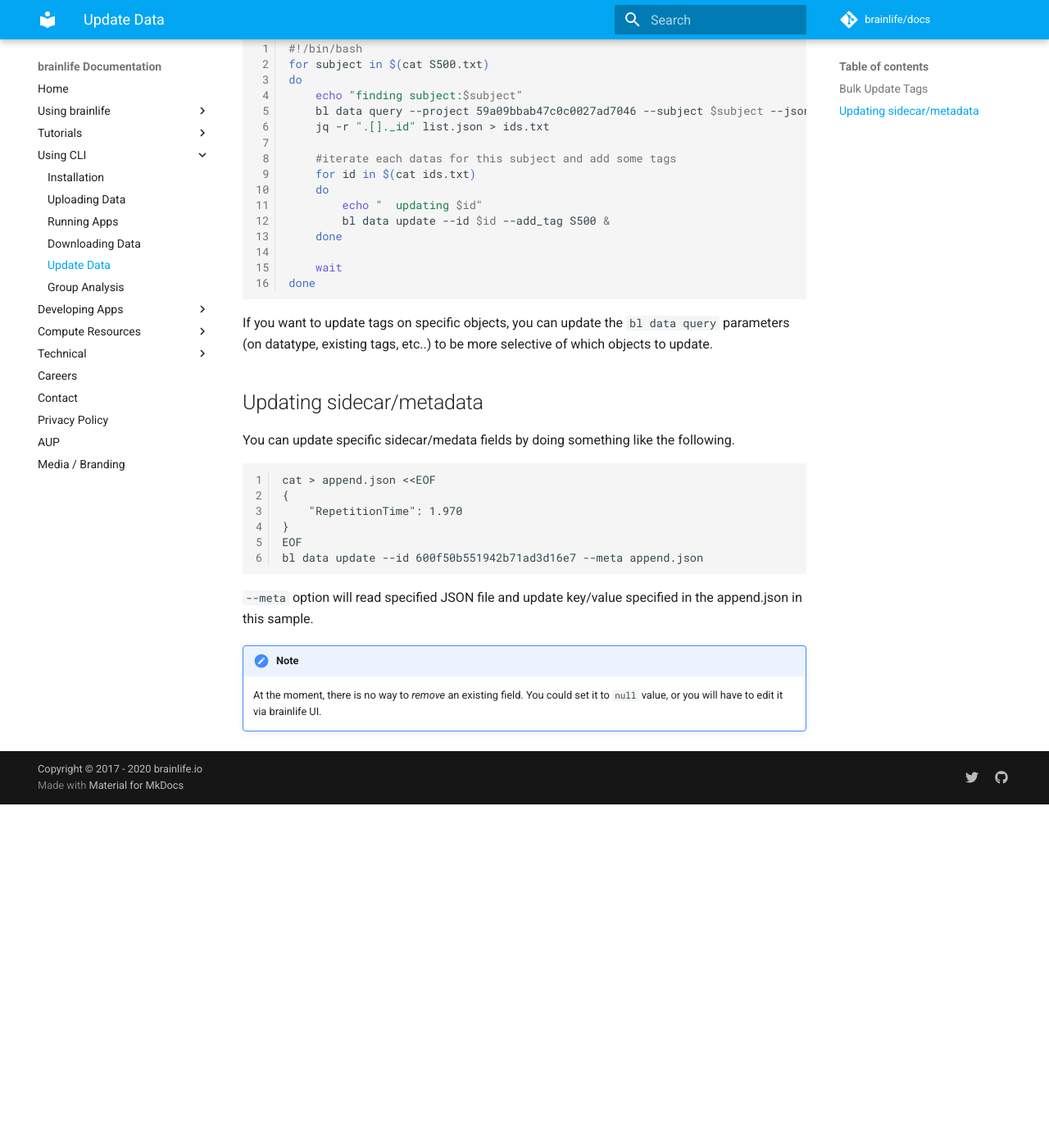
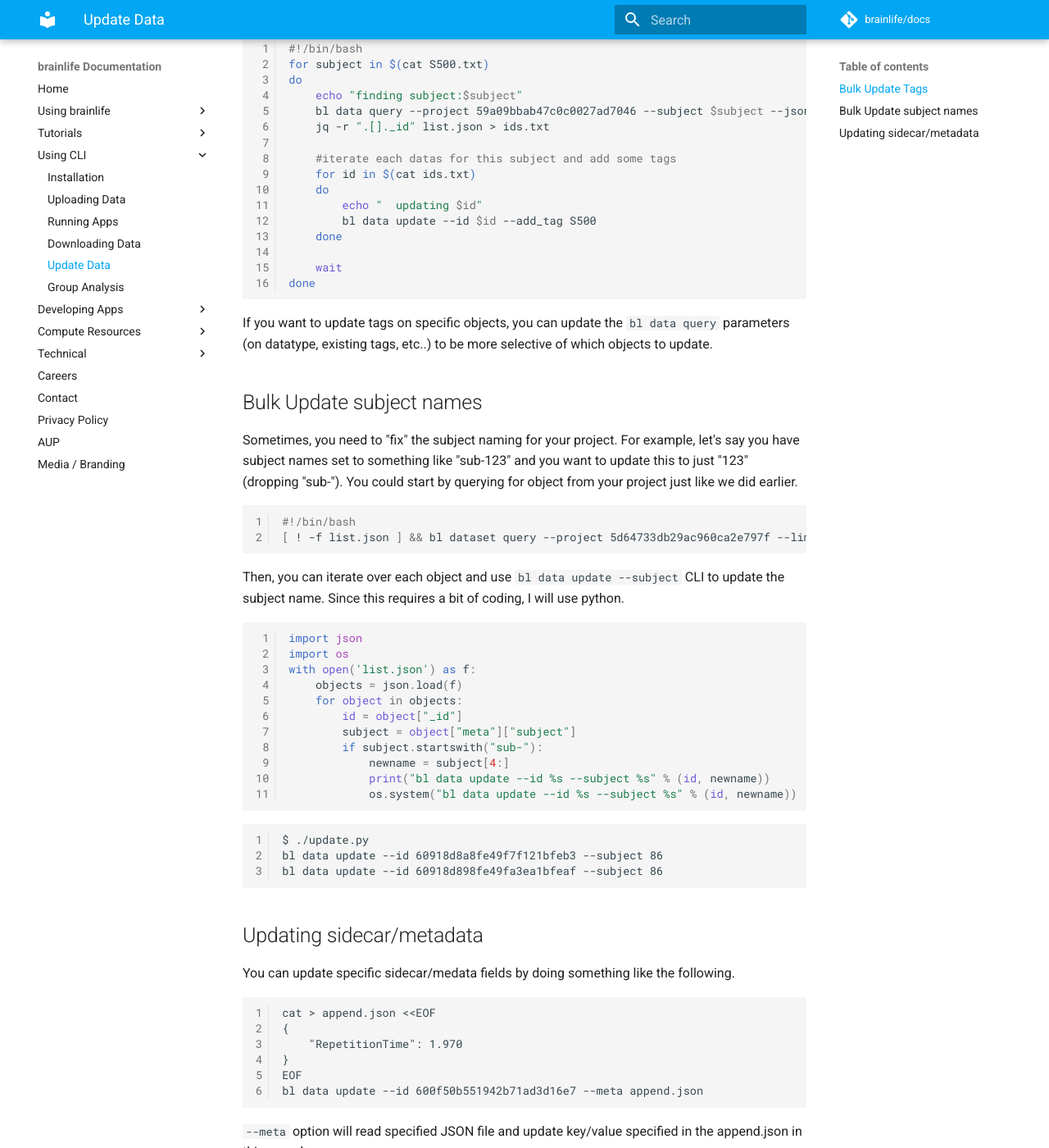
Before and after one commit to brainlife/docs, an MkDocs documentation site: the page built from docs/cli/update.md, in a window 1280 px wide and 1400 px high, scrolled down 1413 px. Shown: the whole window at 82% size. Built offline with MkDocs 1.6.1 and Material for MkDocs 9.7.7, drawn with Linux system fonts in a browser that asks for light colours; comment, search, counter and statistics services are not loaded; before the commit the page ends 2394 px from its top, so only the background shows below that.

Commit message:
added instruction to bulk update subject names

````diff
--- a/docs/cli/update.md
+++ b/docs/cli/update.md
@@ -72,7 +72,7 @@
     for id in $(cat ids.txt)
     do
         echo "  updating $id"
-        bl data update --id $id --add_tag S500 &
+        bl data update --id $id --add_tag S500
     done
 
     wait
@@ -81,6 +81,37 @@
 ```
 
 If you want to update tags on specific objects, you can update the `bl data query` parameters (on datatype, existing tags, etc..) to be more selective of which objects to update.
+
+## Bulk Update subject names
+
+Sometimes, you need to "fix" the subject naming for your project. For example, let's say you have subject names set to something like "sub-123" and you want to update this to just "123" (dropping "sub-"). You could start by querying for object from your project just like we did earlier.
+
+```bash
+#!/bin/bash
+[ ! -f list.json ] && bl dataset query --project 5d64733db29ac960ca2e797f --limit 1000 --json > list.json
+```
+
+Then, you can iterate over each object and use `bl data update --subject` CLI to update the subject name. Since this requires a bit of coding, I will use python.
+
+```python
+import json
+import os
+with open('list.json') as f:
+    objects = json.load(f)
+    for object in objects:
+        id = object["_id"]
+        subject = object["meta"]["subject"]
+        if subject.startswith("sub-"):
+            newname = subject[4:]
+            print("bl data update --id %s --subject %s" % (id, newname))
+            os.system("bl data update --id %s --subject %s" % (id, newname))
+```
+
+```
+$ ./update.py
+bl data update --id 60918d8a8fe49f7f121bfeb3 --subject 86
+bl data update --id 60918d898fe49fa3ea1bfeaf --subject 86
+```
 
 ## Updating sidecar/metadata
 
````
